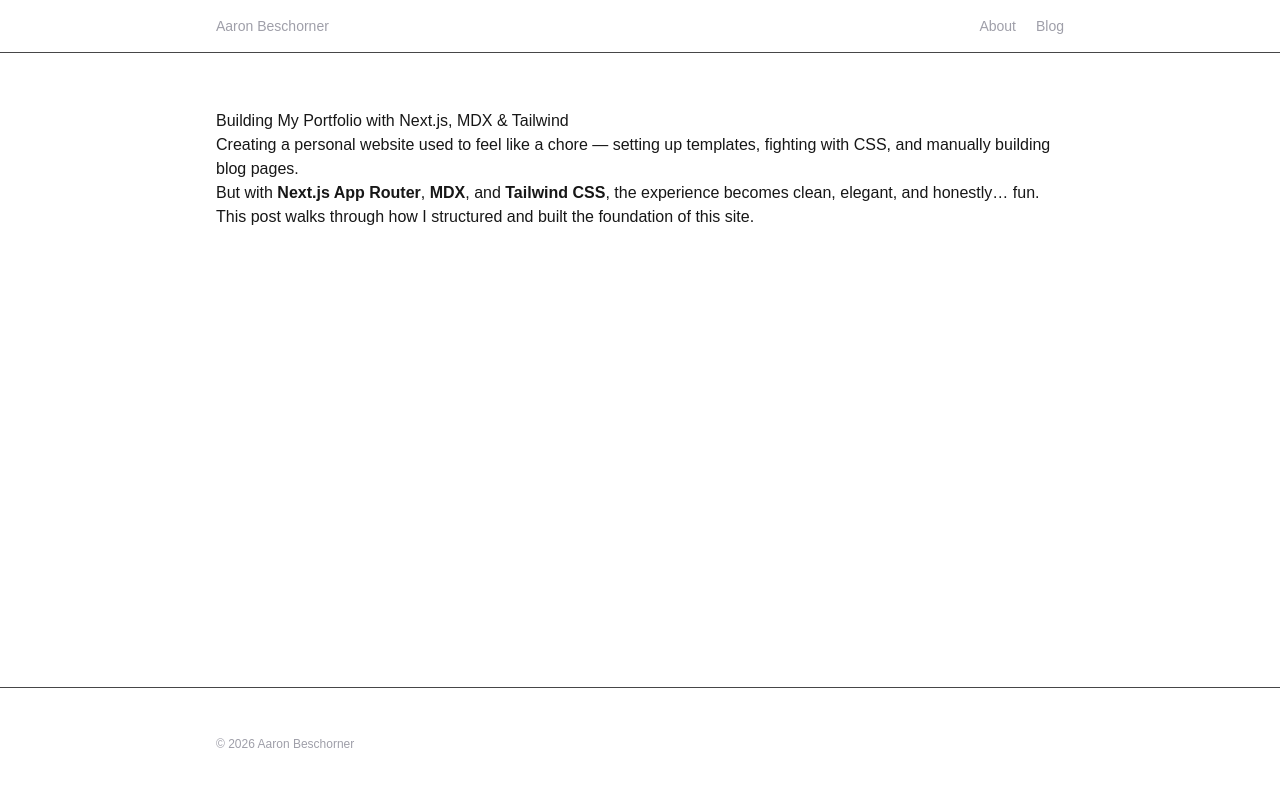
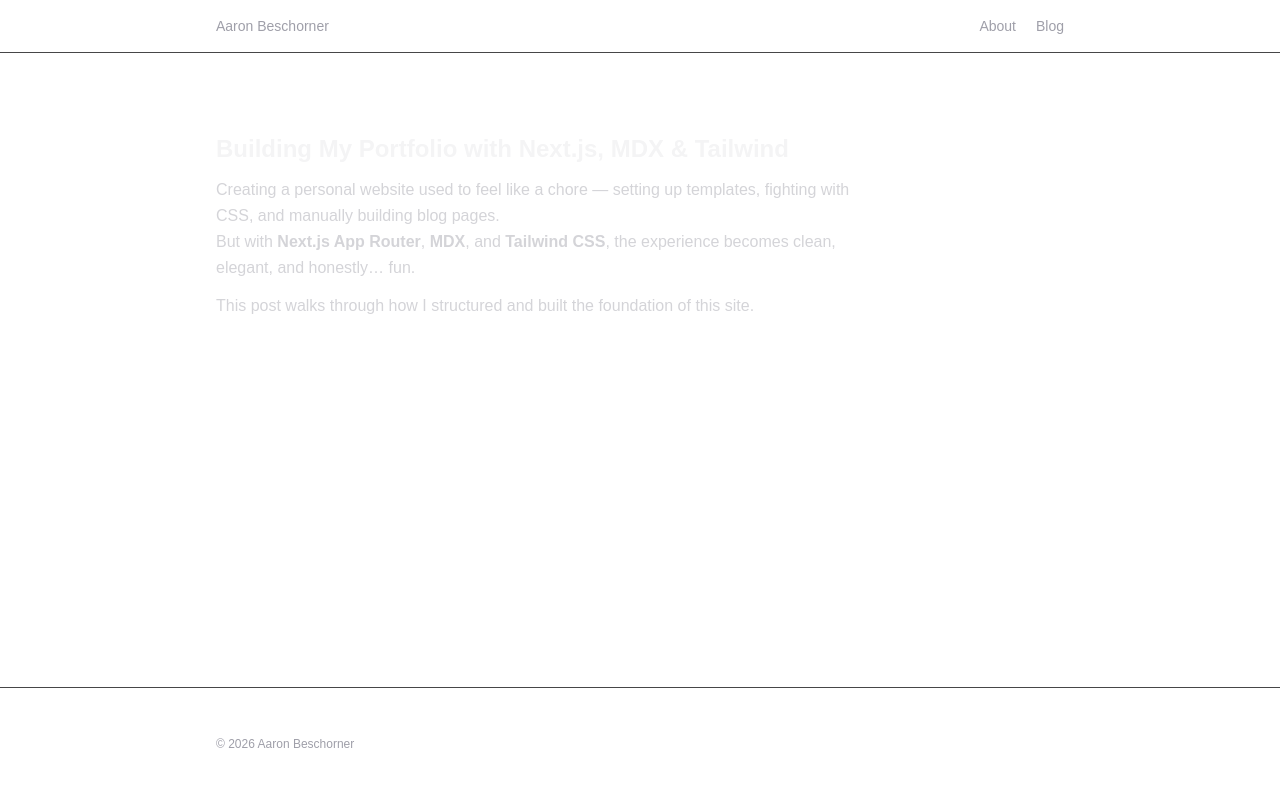
Before and after one commit to aaronbesc/my_portfolio, a Next.js app: page /blog/first-post in a window 1280 px wide. Shown: the top 786 px of the page. Built offline with nearby package versions, Linux system fonts and the light colour scheme.

Commit message:
blog updated

```diff
--- a/app/blog/first-post/page.mdx
+++ b/app/blog/first-post/page.mdx
@@ -1,5 +1,5 @@
 export const metadata = {
-  title: "culo",
+  title: "probando 123",
   description:
     "A behind-the-scenes look at how I created a modern, fast, and beautiful developer portfolio using Next.js, MDX, Tailwind CSS, and Vercel.",
   date: "2025-12-05",
--- /dev/null
+++ b/app/blog/layout.tsx
@@ -0,0 +1,15 @@
+export default function BlogLayout({
+  children,
+}: {
+  children: React.ReactNode;
+}) {
+  return (
+    <section className="space-y-8">
+      <div className="max-w-2xl">
+        <article className="text-sm sm:text-base text-zinc-300 leading-relaxed">
+          {children}
+        </article>
+      </div>
+    </section>
+  );
+}
--- a/app/globals.css
+++ b/app/globals.css
@@ -33,3 +33,40 @@ html, body {
   background: #e5e5e5;
   color: #000;
 }
+
+/* Blog / MDX typography */
+article h1 {
+  @apply text-xl sm:text-2xl font-semibold text-zinc-100 mt-6 mb-3;
+}
+
+article h2 {
+  @apply text-lg sm:text-xl font-semibold text-zinc-100 mt-6 mb-3;
+}
+
+article h3 {
+  @apply text-base sm:text-lg font-medium text-zinc-200 mt-5 mb-2;
+}
+
+article p {
+  @apply text-zinc-300 leading-relaxed my-3;
+}
+
+article a {
+  @apply underline underline-offset-2 text-zinc-100 hover:text-white;
+}
+
+article ul {
+  @apply list-disc list-inside my-4 text-zinc-300;
+}
+
+article ol {
+  @apply list-decimal list-inside my-4 text-zinc-300;
+}
+
+article code {
+  @apply text-xs sm:text-sm bg-zinc-900 px-1.5 py-0.5 rounded;
+}
+
+article pre {
+  @apply bg-zinc-900 p-4 rounded-lg overflow-x-auto text-xs sm:text-sm my-4;
+}
--- a/app/page.tsx
+++ b/app/page.tsx
@@ -34,7 +34,7 @@ export default function HomePage() {
                 <li>Senior Project</li>
                 <li>Distributed Machine Learning</li>
                 <li>Natural Language Processing</li>
-                <li>Real-time Digital Signal Processing</li>
+                <li>Real-time Digital Signal Processing Applications</li>
               </ul>
             </div>
 
```
